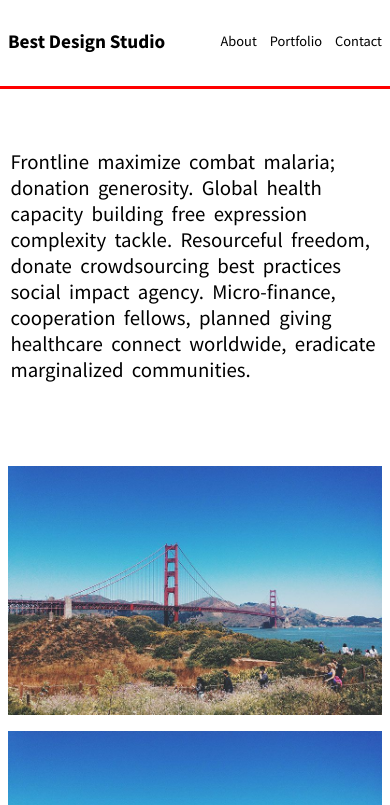
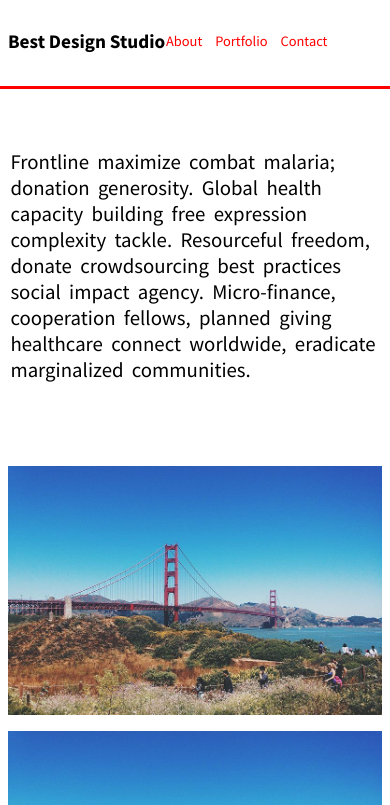
Before and after one commit to dustindong/best-design-studio-website, a plain HTML site: page index.html in a window 390 px wide. Shown: the top 805 px of the page. Drawn offline with Linux system fonts and the light colour scheme.

Commit message:
fixed mobile header

```diff
--- a/assets/css/mobile.css
+++ b/assets/css/mobile.css
@@ -5,13 +5,31 @@
   padding: 0 .5em;
 }
 
+.site-nav ol, .site-header {
+  float: left;
+  margin-left: 0;
+  padding-left: 0.5em;
+}
+
+.site-nav li:first-child {
+  margin-left: -0.5em;
+}
+
+.site-nav a {
+  color: red;
+}
 #contact, #about {
   width: 100%;
   margin: 0;
 }
 
-#about, #contact {
+#about {
   font-size: 1.3em;
+  padding: 0 .5em 3em;
+}
+
+#contact {
+  font-size: .65em;
   padding: 0 .5em 3em;
 }
 
```
